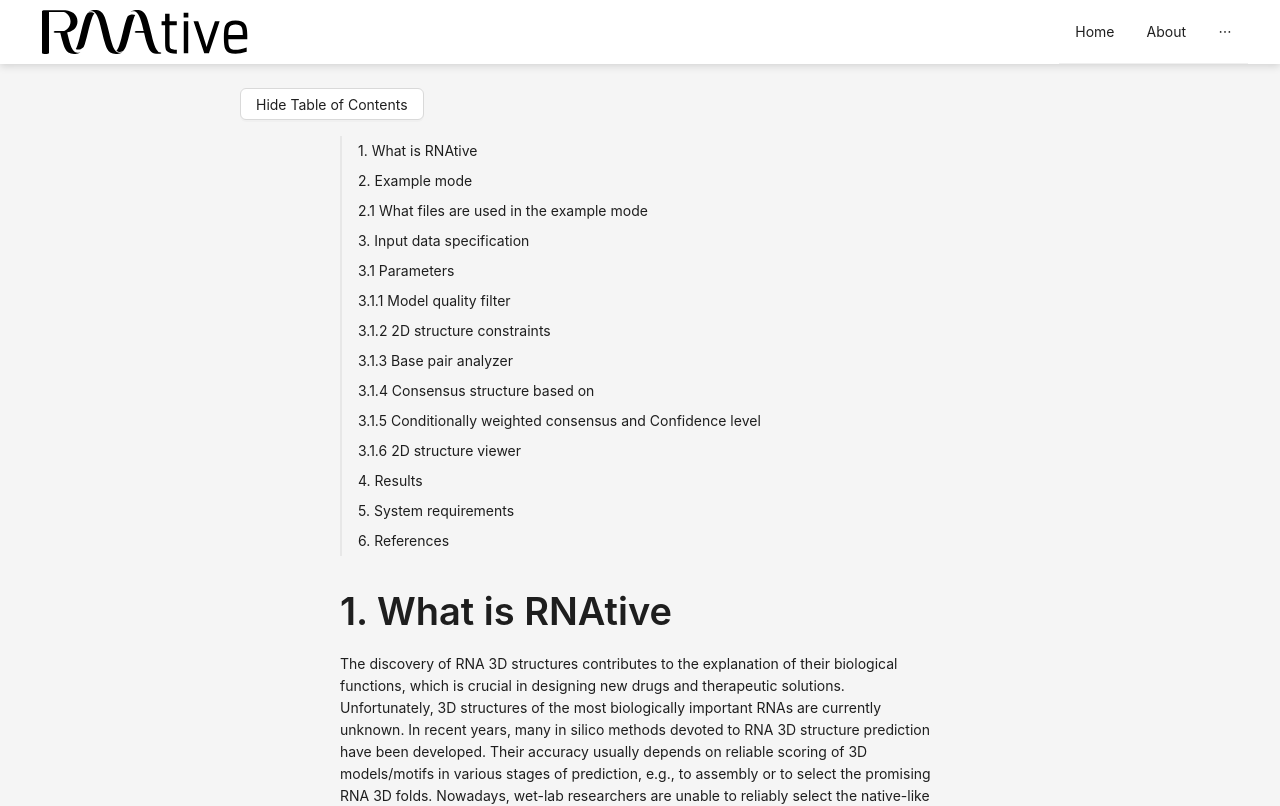
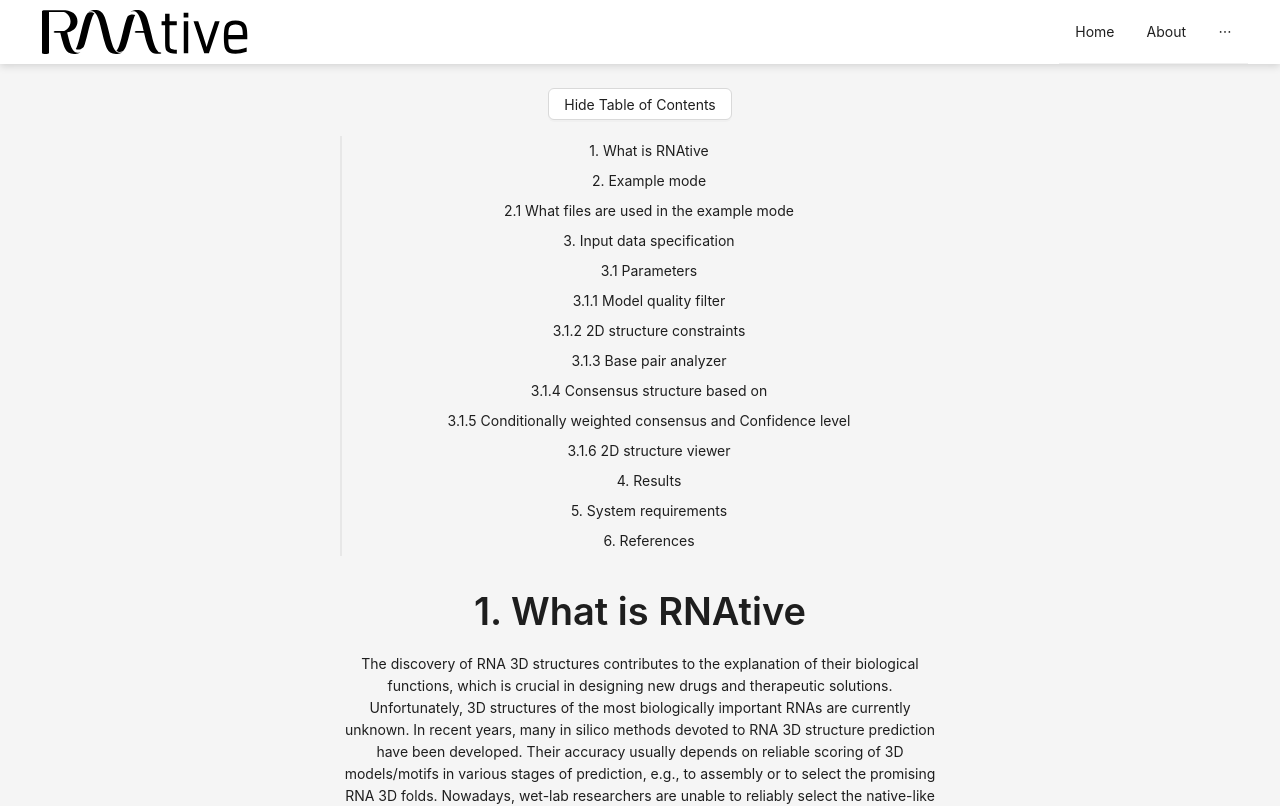
Before and after one commit to tzok/RNAtive, a React (Create React App) app in the folder my-app/: page /Help in a window 1280 px wide. Shown: the top 806 px of the page. Built offline with nearby package versions, Linux system fonts and the light colour scheme; no server answers.

Commit message:
fix: Center button on Help page

```diff
--- a/my-app/src/Help.js
+++ b/my-app/src/Help.js
@@ -55,7 +55,7 @@ const Help = () => {
 
   return (
     <Row justify={"center"}>
-      <Col span={20} style={{ maxWidth: "800px", margin: "0 auto" }}>
+      <Col span={20} style={{ maxWidth: "800px", margin: "0 auto", textAlign: "center" }}>
         <Button
           onClick={() => setTocVisible(!tocVisible)}
           style={{ marginBottom: "16px" }}
```
